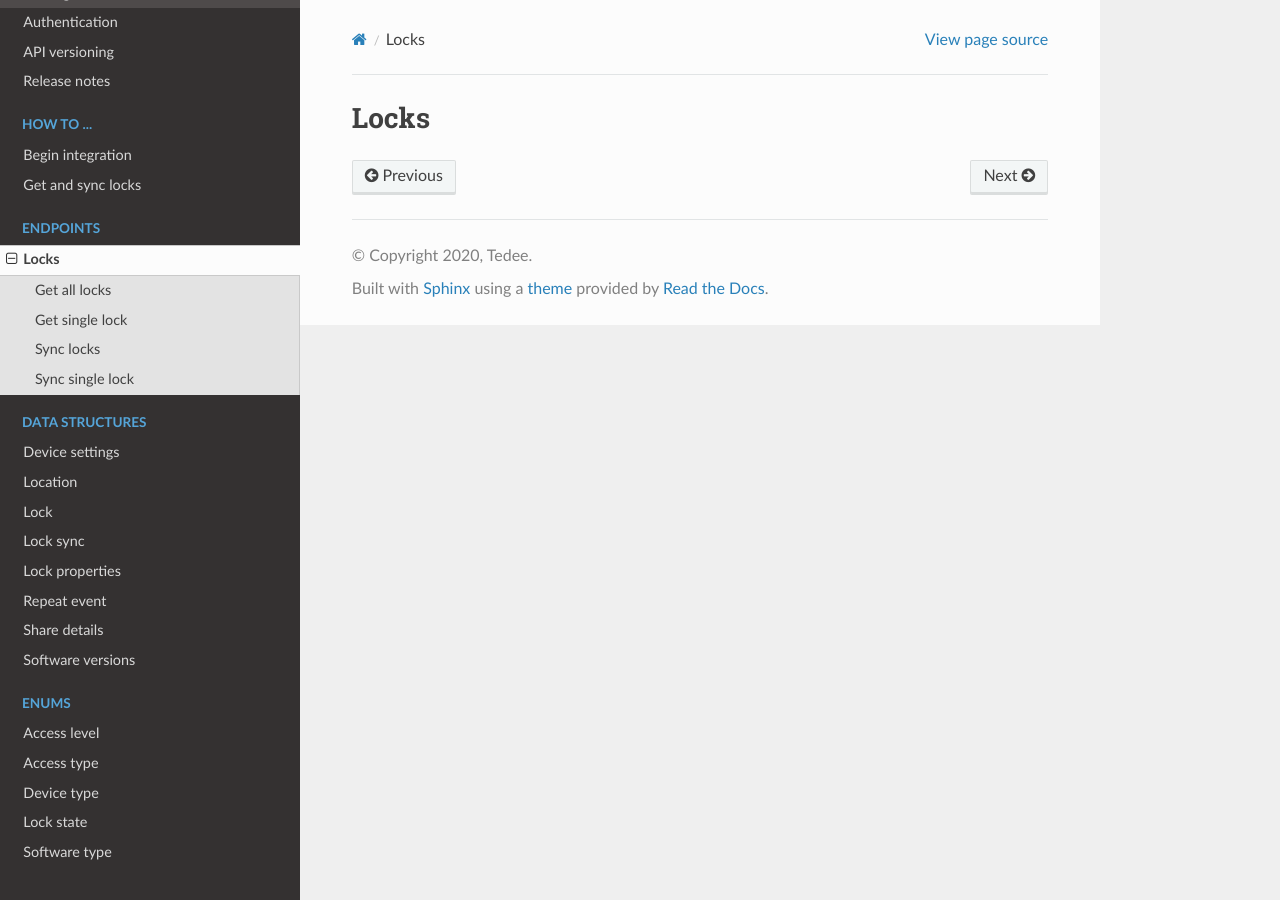
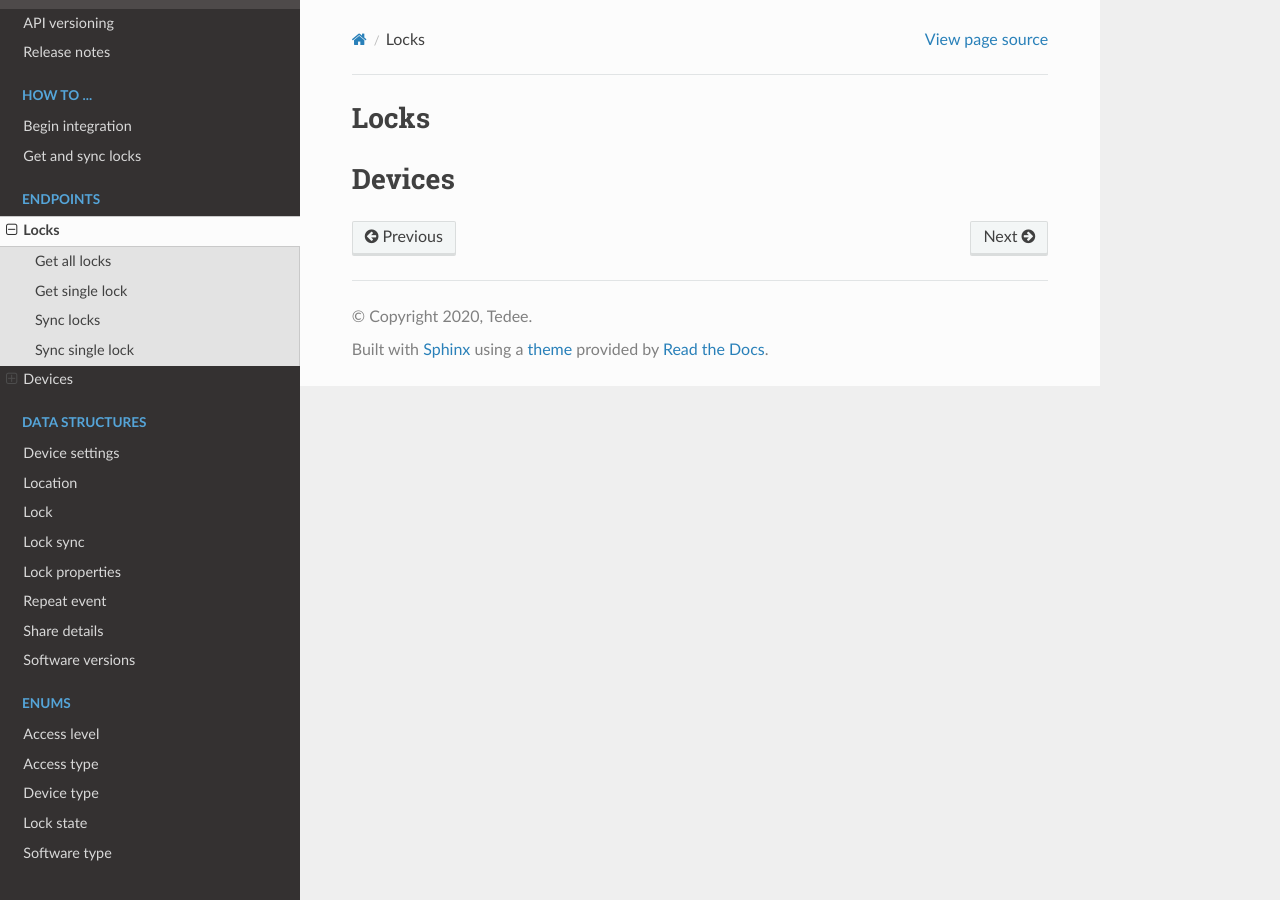
Before and after one commit to tedee-com/tedee-api-doc, a Sphinx documentation site: the page built from docs/source/endpoints/index.rst, in a window 1280 px wide. Built offline with Sphinx 7.4.7 and the Read the Docs theme 2.0.0, drawn with Linux system fonts in a browser that asks for light colours.

Commit message:
Add devices section to index

```diff
--- a/docs/source/endpoints/index.rst
+++ b/docs/source/endpoints/index.rst
@@ -9,3 +9,12 @@ Locks
    Get single lock<lock/get-single>
    Sync locks<lock/sync>
    Sync single lock<lock/sync-single>
+
+Devices
+=========================
+
+.. toctree::
+   :maxdepth: 1
+   :hidden:
+
+   Get all locks<device/get-with-details>
```
